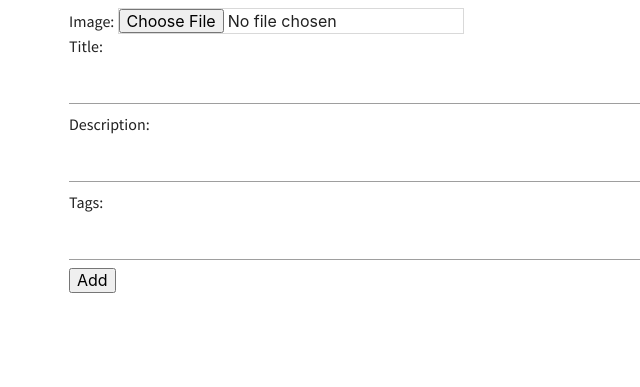
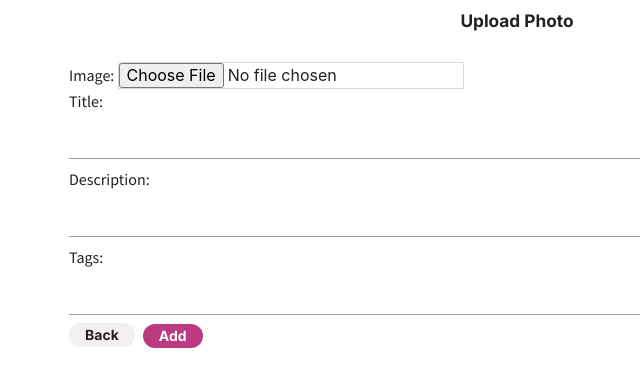
Before and after one commit to RyanneZ/Tinterest, a Django app: page /posts/new in a window 1280 px wide. Shown: the part 72-459 px from the top of the page, without its empty margins (123-763 px from the left). Run offline with Django 4.2, Linux system fonts and the light colour scheme.

Commit message:
back btns are done

```diff
--- a/tinterest/main_app/templates/posts/edit.html
+++ b/tinterest/main_app/templates/posts/edit.html
@@ -1,9 +1,14 @@
 {% extends 'base.html' %}
 {% block content %}
+
+<h6 class="page-title center-align">Edit Photo</h6>
 
   <form method="POST" action="" enctype="multipart/form-data">
       {% csrf_token %}
       {{ form.as_p }}
       <button  class="small-btn pink" type="submit">Update</button>
+      <button class="small-btn inactive left">
+        <a href="{% url 'profile' %}" >Back</a>
+      </button>
   </form>
 {% endblock %}
--- a/tinterest/main_app/templates/posts/new.html
+++ b/tinterest/main_app/templates/posts/new.html
@@ -1,5 +1,7 @@
 {% extends 'base.html' %}
 {% block content %}
+<h6 class="page-title center-align">Upload Photo</h6>
+
 <form method="POST" action="/posts_submit/" enctype="multipart/form-data">
     {% csrf_token %}
     Image: <input name="image" type="file">
@@ -7,7 +9,9 @@
     Title: <input name="title">
     Description: <input name="description">
     Tags: <input name="tags">
-
-    <button type="submit">Add</button>
+    <button class="small-btn inactive left">
+        <a href="{% url 'profile' %}" >Back</a>
+      </button>
+    <button class="small-btn pink" type="submit">Add</button>
 </form>
 {% endblock %}
```
